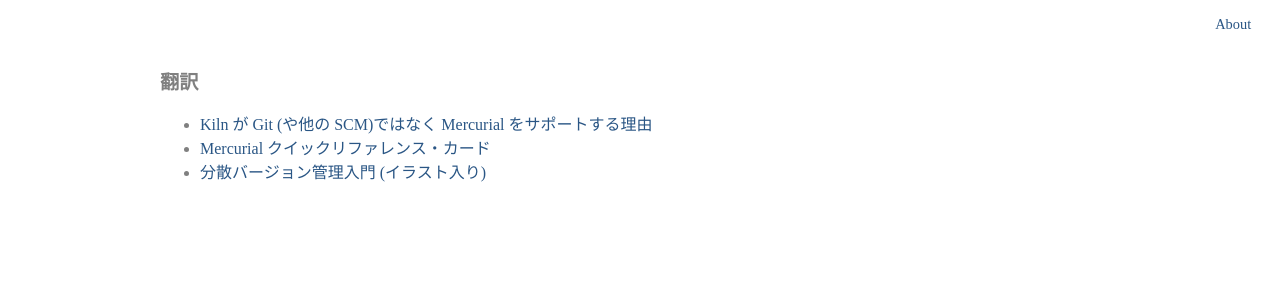
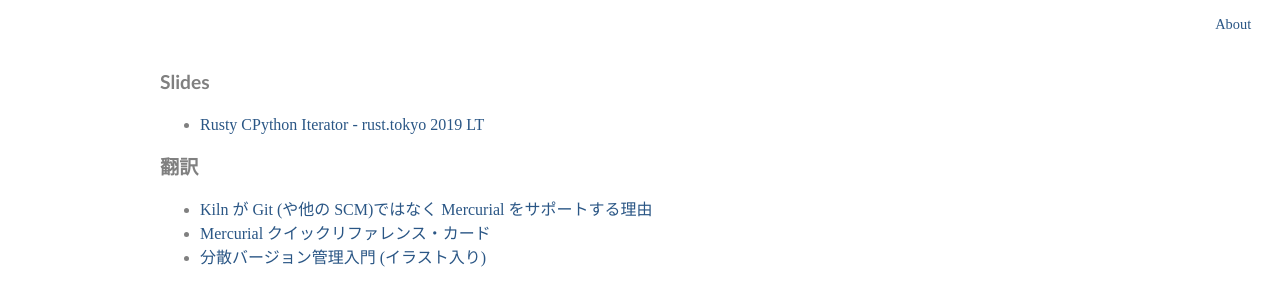
Before and after one commit to yuja/yuja.github.com, a plain HTML site: page index.html in a window 1280 px wide. Drawn offline with Linux system fonts and the light colour scheme.

Commit message:
add link to rust.tokyo LT slide

```diff
--- a/index.html
+++ b/index.html
@@ -12,6 +12,11 @@
         </div>
         <div id="main">
             <div style="margin: 2em 6em 0; color: gray;">
+                <h1 style="font-size: 120%;">Slides</h1>
+                <ul>
+                    <li><a href="/2019/rusty-cpython-iterator/">Rusty CPython Iterator - rust.tokyo 2019 LT</a></li>
+                </ul>
+
     <h1 style="font-size: 120%;">翻訳</h1>
     <ul>
         <li><a href="/2010/why-is-kiln-supporting-mercurial-over-git-or-another-scm/">Kiln が Git (や他の SCM)ではなく Mercurial をサポートする理由</a></li>
```
